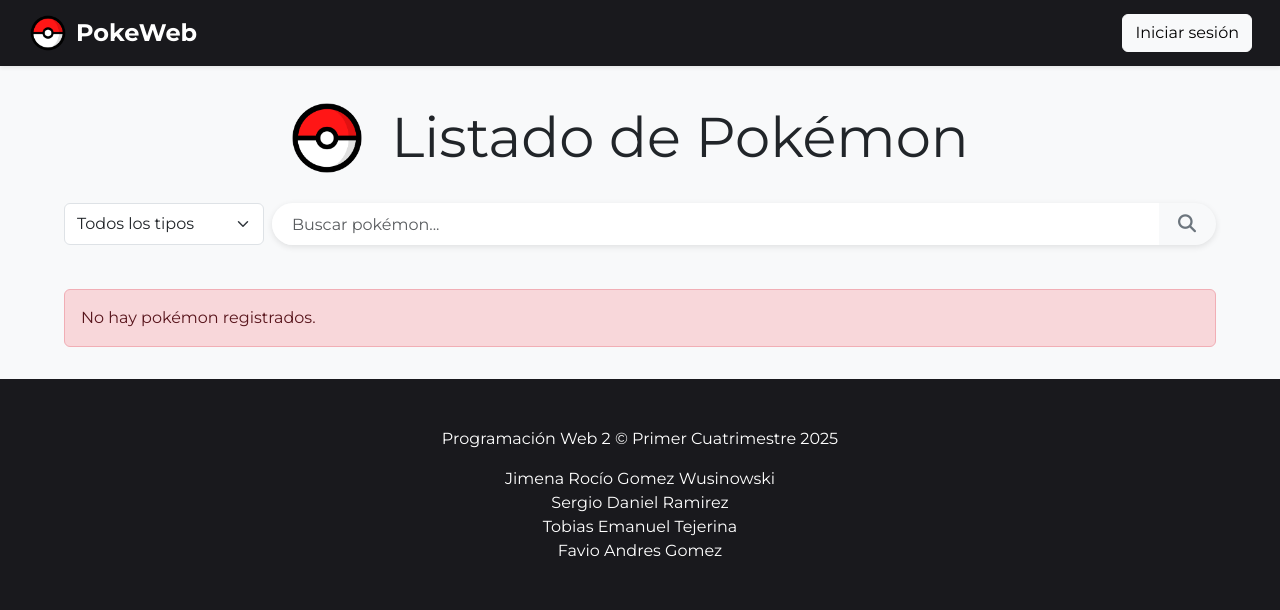
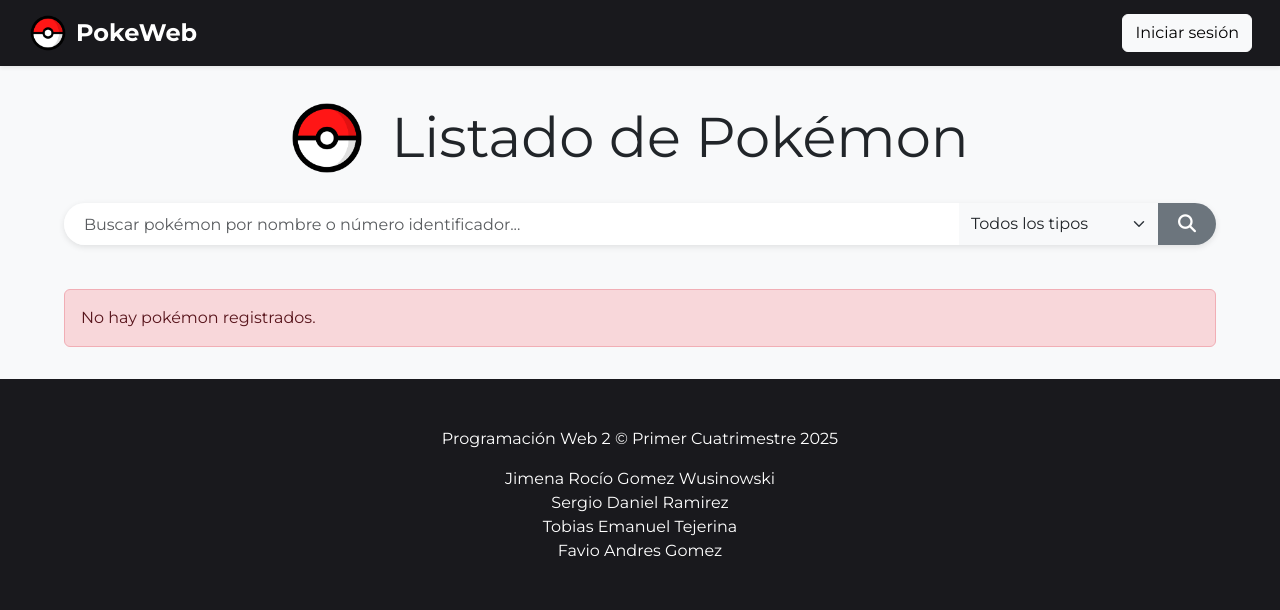
Before and after one commit to jimwux/Pokedex, a PHP site: page / in a window 1280 px wide. Shown: the top 610 px of the page. Run offline with PHP 8.4, Linux system fonts and the light colour scheme; data that the repository does not hold is empty.

Commit message:
estilos select tipos

```diff
--- a/index.php
+++ b/index.php
@@ -51,35 +51,35 @@ $pokemones = $db->query($query);
 <div style="display: flex; align-items: center; gap: 10px; margin-bottom: 20px;">
     <div class="container-fluid mb-4 px-5">
         <div style="display: flex; align-items: center; gap: 10px;" class="d-flex flex-column flex-md-row align-items-stretch gap-2">
-            <?php if (isset($_SESSION['usuario_id'])): ?>
-                <a href="./Admin/crear.php" class="agregar-pokemon btn btn-danger rounded-pill" style="min-width: 200px;">
-                    <i class="fas fa-plus me-2"></i> Agregar Pokémon
-                </a>
-            <?php endif; ?>
 
             <form method="GET" action="index.php" style="flex-grow: 1;" class="flex-grow-1 d-flex gap-2 flex-column flex-md-row align-items-stretch">
-                <select name="tipo_id" class="form-select" style="max-width: 200px;">
-                    <option value="">Todos los tipos</option>
-                    <?php
-                        $tipos = $db->query("SELECT * FROM tipo");
-                        foreach ($tipos as $tipo) {
-                        $selected = (isset($_GET['tipo_id']) && $_GET['tipo_id'] == $tipo['id']) ? 'selected' : '';
-                        echo "<option value='{$tipo['id']}' $selected>{$tipo['nombre']}</option>";
-                        }
-                    ?>
-                </select>
-
                 <div class="search-bar flex-grow-1">
                     <div class="input-group">
-                        <input type="text" name="busqueda" class="form-control" placeholder="Buscar pokémon..."
+                        <input type="text" name="busqueda" class="form-control" placeholder="Buscar pokémon por nombre o número identificador..."
                             aria-label="Search" aria-describedby="search-addon"
                             value="<?= htmlspecialchars($busqueda, ENT_QUOTES, 'UTF-8') ?>">
-                        <button class="btn btn-outline-secondary" type="submit" id="search-addon">
+                        <select name="tipo_id" class="form-select border-0 bg-light" style="max-width: 200px;">
+                            <option value="">Todos los tipos</option>
+                            <?php
+                            $tipos = $db->query("SELECT * FROM tipo");
+                            foreach ($tipos as $tipo) {
+                                $selected = (isset($_GET['tipo_id']) && $_GET['tipo_id'] == $tipo['id']) ? 'selected' : '';
+                                echo "<option value='{$tipo['id']}' $selected>{$tipo['nombre']}</option>";
+                            }
+                            ?>
+                        </select>
+                        <button class="btn btn-secondary" type="submit" id="search-addon">
                             <i class="fas fa-search"></i>
                         </button>
                     </div>
                 </div>
             </form>
+
+            <?php if (isset($_SESSION['usuario_id'])): ?>
+                <a href="./Admin/crear.php" class="agregar-pokemon btn btn-danger rounded-pill shadow-sm" style="min-width: 200px;">
+                    <i class="fas fa-plus me-2"></i> Agregar Pokémon
+                </a>
+            <?php endif; ?>
 
         </div>
     </div>
--- a/vistaPokedex.php
+++ b/vistaPokedex.php
@@ -25,7 +25,7 @@ $tipos = $db->query($sqlTipos);
 
 <section class="py-3 py-md-5 py-xl-8 tamanio-pantalla" id="vista-detalle">
 
-    <a class="btn btn-secondary mt-3 ms-4 mb-2" href="./index.php">❮ Volver atrás</a>
+    <a class="btn btn-secondary mt-3 ms-4 mb-2 rounded-pill shadow-sm" href="./index.php">❮ Volver atrás</a>
 
     <div class="container mt-5">
         <?php if ($pokemon): ?>
@@ -43,7 +43,7 @@ $tipos = $db->query($sqlTipos);
                         </span>
                         <h2 class="mb-4 fw-bold"><?= htmlspecialchars($pokemon['nombre']) ?></h2>
 
-                        <h5 class="text-muted">Descripción</h5>
+                        <h5 class="text-muted">Descripción:</h5>
                         <p><?= htmlspecialchars($pokemon['descripcion']) ?></p>
 
                         <h5 class="mt-4 text-muted">Tipo/s:</h5>
```
